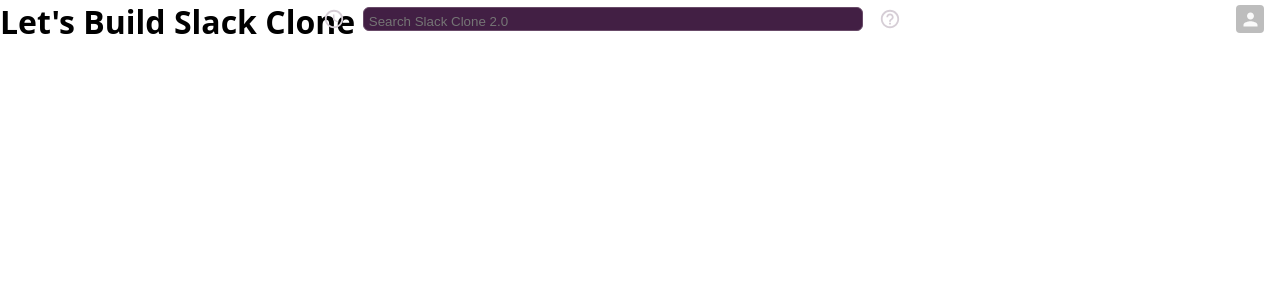
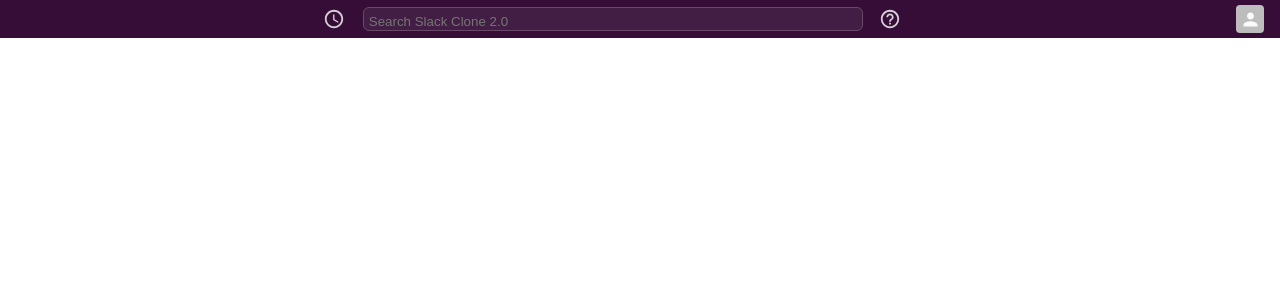
Before and after one commit to c-m-a/slack-clone-2.0, a React (Create React App) app: page / in a window 1280 px wide. Shown: the top 300 px of the page. Built offline with nearby package versions, Linux system fonts and the light colour scheme.

Commit message:
Change hex colors for CSS variables

```diff
--- a/src/components/Header.js
+++ b/src/components/Header.js
@@ -8,7 +8,7 @@
     <HeaderContainer>
       <HeaderLeft>
         <AccessTimeIcon
-          style={{ color: '#d6ced6', width: '2.2rem', height: '2.2rem' }}
+          style={{ color: 'var(--header-color)', width: '2.2rem', height: '2.2rem' }}
         />
       </HeaderLeft>
 
@@ -20,7 +20,7 @@
 
       <HeaderRight>
         <HelpOutlineIcon
-          style={{ color: '#d6ced6', width: '2.2rem', height: '2.2rem' }}
+          style={{ color: 'var(--header-color)', width: '2.2rem', height: '2.2rem' }}
         />
         <HeaderAvatar
           variant="rounded"
@@ -36,8 +36,7 @@
   position: fixed;
   width: 100%;
   align-items: center;
-  background-color: var(--slack-color);
-  color: white;
+  background-color: var(--header-bg-color);
   height: 3.8rem;
 `;
 
@@ -45,6 +44,8 @@
   flex: .485;
   display: flex;
   align-items: center;
+
+  min-width: 13rem;
 
   > .MuiSvgIcon-root {
     margin-left: auto;
@@ -65,10 +66,9 @@
 const HeaderSearch = styled.div`
   opacity: 1;
   border-radius: .6rem;
-  background-color: #421f44;
+  background-color: var(--header-search-bg-color);
   padding: .1rem .5rem;
-  color: gray;
-  border: .1rem #684a68 solid;
+  border: .1rem var(--header-search-border-bg) solid;
   height: 2.4rem;
   max-width: 50rem;
   width: 100%;
@@ -77,21 +77,25 @@
     background-color: transparent;
     border: none;
     width: 100%;
-    color: #d9d2d9;
+    color: var(--search-input-color);
     outline: 0;
 
     /* Chrome, Firefox, Opera, Safari 10.1+ and Edge */
     ::placeholder,
     ::-ms-input-placeholder {
-      color: #d9d2d9;
+      color: var(--search-input-color);
     }
 
     /* FireFox */
     ::placeholder {
       opacity: 1;
     }
+
   }
 
+  @media screen and (max-width: 1070px) {
+    max-width: 32rem;
+  }
 `;
 
 const HeaderRight = styled.div`
@@ -99,5 +103,6 @@
   display: flex;
   justify-content: space-between;
   align-items: center;
+  min-width: 18rem;
   padding: 0 1.6rem;
 `;
```
